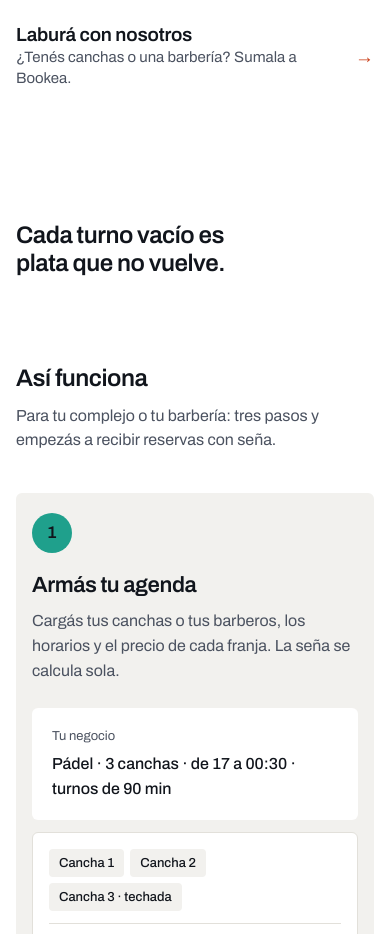
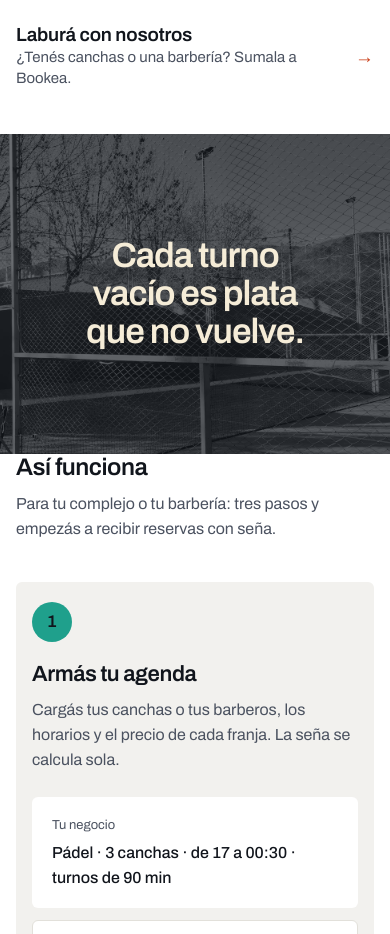
Before and after one commit to maxi7battaglia-7/BOOKEA, a plain HTML site: page index.html in a window 390 px wide. Shown: the part 1140-2074 px from the top of the page. Drawn offline with Linux system fonts and the light colour scheme.

Commit message:
Frase Cada turno vacío: franja con foto de cancha vacía y texto centrado
Co-Authored-By: Claude Opus 5.5 <noreply@anthropic.com>
Claude-Session: https://claude.ai/code/session_01VKZyoroVcWvVCk4fVuCcu8

```diff
--- a/index.html
+++ b/index.html
@@ -164,8 +164,11 @@
     </section>
 
     <!-- ===== Planteo ===== -->
-    <section class="intro frame" aria-labelledby="intro-t">
-      <h2 id="intro-t" class="intro__title">Cada turno vacío es plata que no vuelve.</h2>
+    <section class="intro" aria-labelledby="intro-t">
+      <img class="intro__foto" src="assets/cancha-vacia.webp" alt="" width="1600" height="800" loading="lazy" />
+      <div class="intro__in frame">
+        <h2 id="intro-t" class="intro__title">Cada turno vacío es plata que no vuelve.</h2>
+      </div>
     </section>
 
     <!-- ===== Cómo funciona: lo que das y lo que vuelve ===== -->
@@ -468,7 +471,7 @@
         <p>© <span id="year">2026</span> Bookea · Mendoza, Argentina</p>
         <details class="foot__credits">
           <summary>Créditos de las fotos</summary>
-          <p><a href="https://commons.wikimedia.org/wiki/File:Multiple_Paddle_tennis_players_engage_in_a_lively_match_on_blue_courts_surrounded_by_lush_greenery.jpg">“Multiple Paddle tennis players…”</a>, Nenad Stojković, CC BY 2.0; <a href="https://commons.wikimedia.org/wiki/File:Barber_cutting_hair_with_comb._Back_view_of_young_man_in_barber_shop.jpg">“Barber cutting hair with comb…”</a>, Nenad Stojkovic, CC BY 2.0; <a href="https://commons.wikimedia.org/w/index.php?curid=4217148">“Tennis racket and ball”</a>, nao2g, CC BY 3.0; <a href="https://commons.wikimedia.org/wiki/File:DFC_5331_A_late-night_match_at_Klet_Kaeo_a_player_in_red_sprints_toward_goal_as_defenders_close_in_under_the_floodlights.jpg">“DFC 5331 A late-night match at Klet Kaeo…”</a>, PattayaPatrol, CC BY-SA 4.0; <a href="https://commons.wikimedia.org/wiki/File:Young_men_with_trendy_haircut_at_barber_shop.jpg">“Young men with trendy haircut at barber shop”</a>, Nenad Stojkovic, CC BY 2.0; <a href="https://commons.wikimedia.org/wiki/File:Padel_rackets_and_balls.jpg">“Padel rackets and balls”</a>, Anton Gustafsson, CC BY 2.0. Todas vía Wikimedia Commons, en blanco y negro en el mosaico. Los negocios de la página de reservas son ejemplos.</p>
+          <p><a href="https://commons.wikimedia.org/wiki/File:Multiple_Paddle_tennis_players_engage_in_a_lively_match_on_blue_courts_surrounded_by_lush_greenery.jpg">“Multiple Paddle tennis players…”</a>, Nenad Stojković, CC BY 2.0; <a href="https://commons.wikimedia.org/wiki/File:Barber_cutting_hair_with_comb._Back_view_of_young_man_in_barber_shop.jpg">“Barber cutting hair with comb…”</a>, Nenad Stojkovic, CC BY 2.0; <a href="https://commons.wikimedia.org/w/index.php?curid=4217148">“Tennis racket and ball”</a>, nao2g, CC BY 3.0; <a href="https://commons.wikimedia.org/wiki/File:DFC_5331_A_late-night_match_at_Klet_Kaeo_a_player_in_red_sprints_toward_goal_as_defenders_close_in_under_the_floodlights.jpg">“DFC 5331 A late-night match at Klet Kaeo…”</a>, PattayaPatrol, CC BY-SA 4.0; <a href="https://commons.wikimedia.org/wiki/File:Young_men_with_trendy_haircut_at_barber_shop.jpg">“Young men with trendy haircut at barber shop”</a>, Nenad Stojkovic, CC BY 2.0; <a href="https://commons.wikimedia.org/wiki/File:Padel_rackets_and_balls.jpg">“Padel rackets and balls”</a>, Anton Gustafsson, CC BY 2.0; <a href="https://commons.wikimedia.org/wiki/File:Cancha_de_p%C3%A1del_en_el_centro_deportivo_%22El_Tuc%C3%A1n%22.jpg">“Cancha de pádel en el centro deportivo El Tucán”</a>, Diegodlh, CC BY 4.0. Todas vía Wikimedia Commons, en blanco y negro en el mosaico. Los negocios de la página de reservas son ejemplos.</p>
         </details>
       </div>
     </div>
--- a/styles.css
+++ b/styles.css
@@ -293,10 +293,17 @@ h1, h2, h3 { font-family: var(--f-display); font-stretch: var(--display-ancho);
 @media (hover: hover) and (pointer: fine) { .hero__biz:hover { text-decoration-color: currentColor; } }
 
 /* ---------- Planteo ---------- */
-.intro { padding-block: clamp(96px, 10vw, 152px); display: grid; justify-items: center; }
+/* Franja a todo el ancho: una cancha vacía de fondo, velo noche y la frase centrada en crema */
+.intro {
+  position: relative; overflow: hidden; background: var(--ink); color: var(--cream);
+  min-height: clamp(380px, 56vh, 600px); display: grid; align-items: center;
+}
+.intro__foto { position: absolute; inset: 0; width: 100%; height: 100%; object-fit: cover; object-position: center 60%; }
+.intro::after { content: ""; position: absolute; inset: 0; background: rgba(17, 21, 28, 0.62); } /* velo para leer la frase */
+.intro__in { position: relative; z-index: 1; display: grid; justify-items: center; padding-block: clamp(88px, 10vw, 140px); }
 .intro__title {
   font-size: var(--s-xl); line-height: 1.02; letter-spacing: -0.03em; text-align: center;
-  max-width: 16ch;
+  max-width: 16ch; text-wrap: balance;
 }
 
 /* ---------- Cómo funciona ---------- */
@@ -647,8 +654,9 @@ h1, h2, h3 { font-family: var(--f-display); font-stretch: var(--display-ancho);
   .stepper button { width: 44px; height: 44px; }
   .foot__col a { padding-block: 10px; }
 
-  .intro { justify-items: start; padding-block: 88px; }
-  .intro__title { text-align: left; font-size: var(--s-l); line-height: 1.15; letter-spacing: -0.02em; }
+  .intro { min-height: 320px; }
+  .intro__in { padding-block: 72px; }
+  .intro__title { font-size: 9vw; line-height: 1.08; max-width: 14ch; }
 
   .resp { margin-left: 0; }
   .ex { padding: 20px 16px; }
```
Also changed, not shown: assets/credits.json (+16 -0 lines), assets/cancha-vacia.webp (added), 1 other file.
